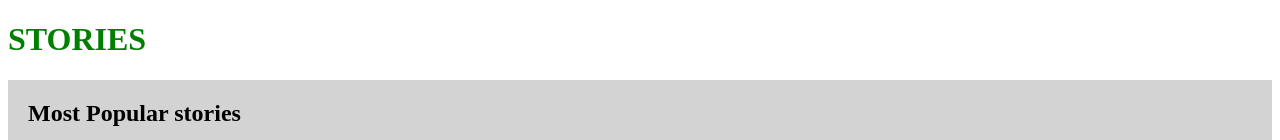
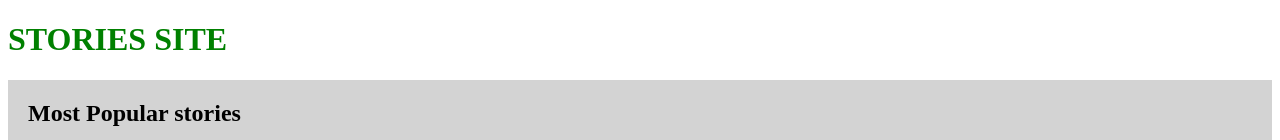
Before and after one commit to sweetyamaraboina/project, a plain HTML site: page stories.html in a window 1280 px wide. Shown: the top 140 px of the page. Drawn offline with Linux system fonts and the light colour scheme.

Commit message:
Update stories.html

```diff
--- a/stories.html
+++ b/stories.html
@@ -33,7 +33,7 @@ footer {
 </head>
 <body >
 
-<h1 Style="color:green" >STORIES</h1>
+<h1 Style="color:green" >STORIES SITE</h1>
 
 <article class="all-browsers">
   <h1>Most Popular stories</h1>
```
